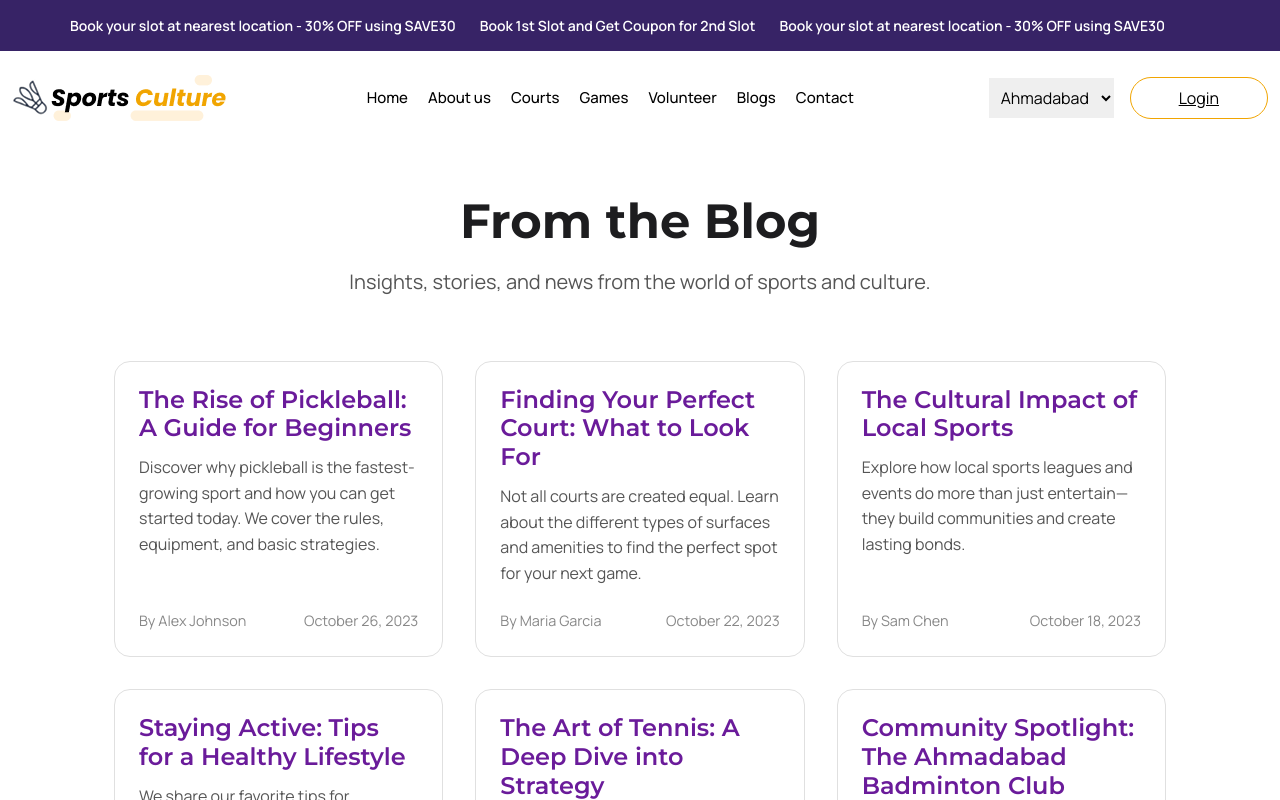
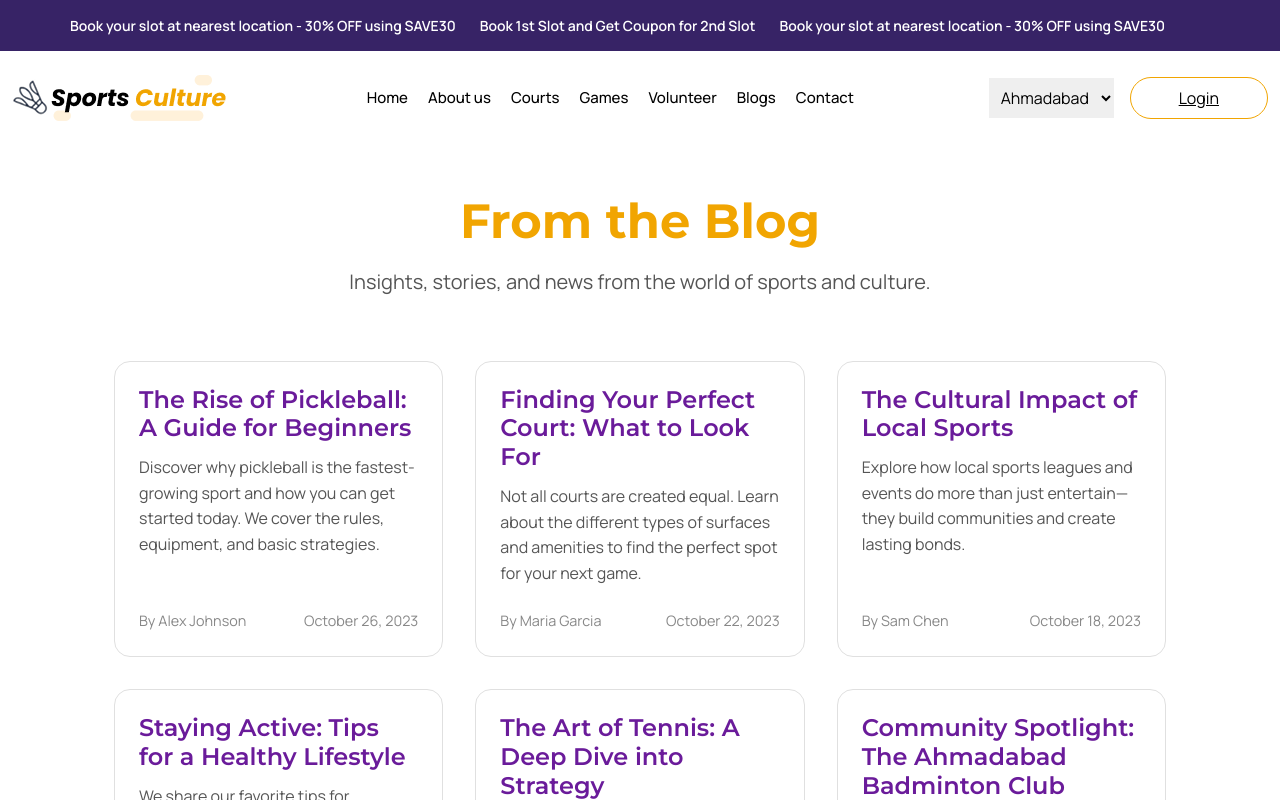
Before and after one commit to vishalrajput88/Sportculture, a React (Vite) app: page /blogs in a window 1280 px wide. Shown: the top 800 px of the page. Built offline with nearby package versions, Linux system fonts and the light colour scheme.

Commit message:
new release

```diff
--- a/src/pages/Blogs.module.css
+++ b/src/pages/Blogs.module.css
@@ -13,7 +13,7 @@
 .title {
   font-size: 3rem;
   font-weight: 700;
-  color: #1d1d1f;
+  color: #F1A501;
   margin-bottom: 16px;
 }
 
```
